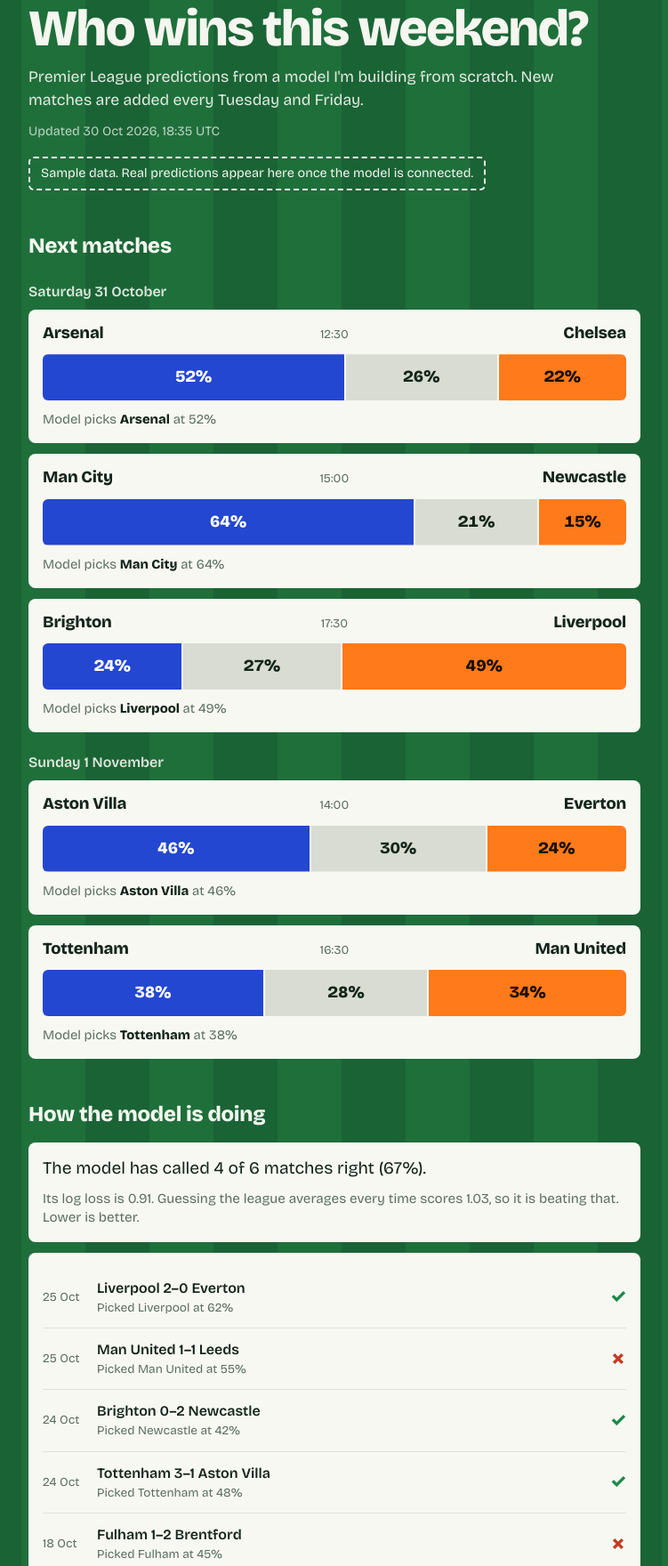
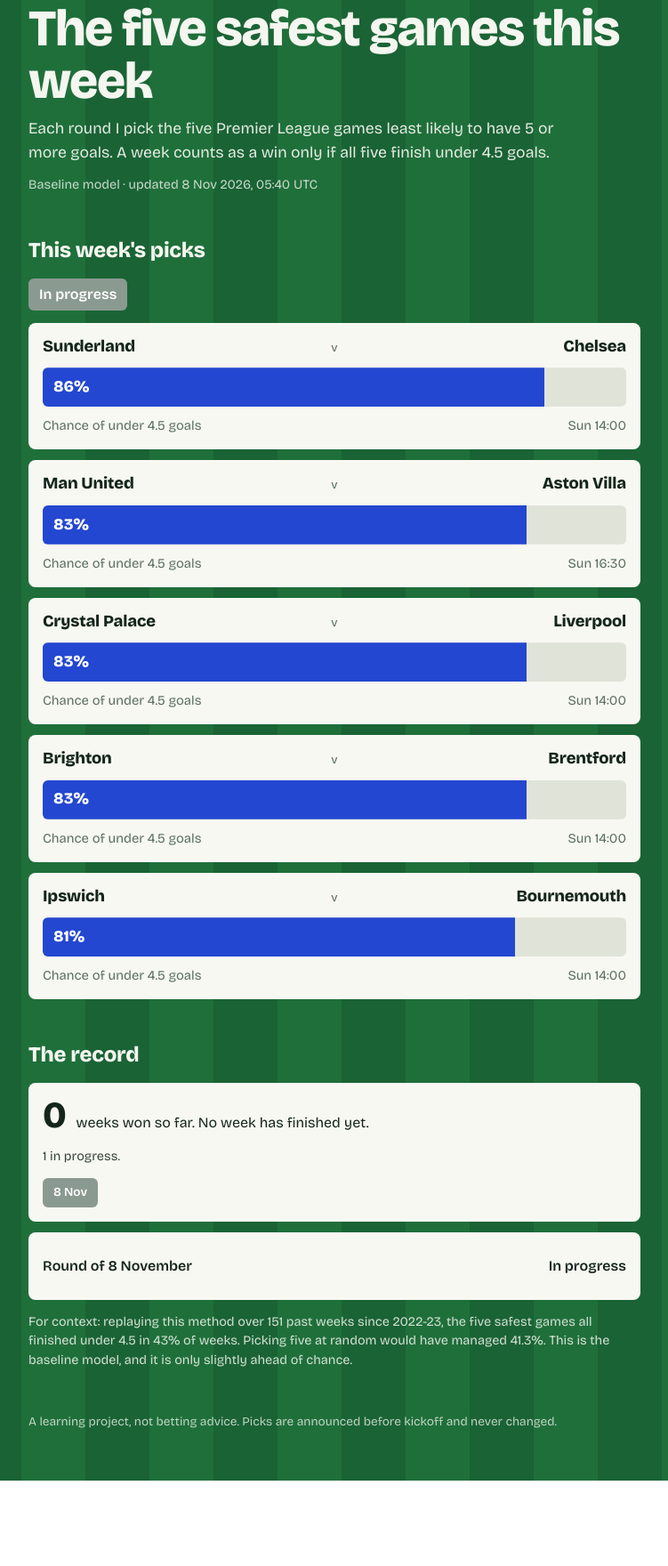
Before and after one commit to Imr-u/Project_soccer_prediction, a plain HTML site: page docs/index.htm in a window 1280 px wide. Shown: the part 37-1797 px from the top of the page at 89% size, without its empty margins (264-1015 px from the left). After the commit the page ends 1701 px from the top, so only its background shows below. Drawn offline with nearby package versions, Linux system fonts and the light colour scheme.

Commit message:
data: update title and content for safer game predictions

```diff
--- a/docs/index.htm
+++ b/docs/index.htm
@@ -3,169 +3,135 @@
 <head>
 <meta charset="utf-8">
 <meta name="viewport" content="width=device-width, initial-scale=1">
-<title>Premier League predictions</title>
+<title>The five safest games this week</title>
 <link rel="preconnect" href="https://fonts.googleapis.com">
 <link rel="preconnect" href="https://fonts.gstatic.com" crossorigin>
 <link href="https://fonts.googleapis.com/css2?family=Bricolage+Grotesque:opsz,wght@12..96,400;12..96,600;12..96,800&display=swap" rel="stylesheet">
 <style>
-:root{
-  --g1:#1f6f3b; --g2:#1a6335;
-  --paper:#f8f8f2; --ink:#14261b; --soft:#5b6f61; --line:#dde2d6;
-  --chalk:#f4f6ef;
-  --home:#2347d0; --draw:#d9dcd2; --away:#ff7a1a;
-  --ok:#1b8a4a; --bad:#c23b22;
-}
-@media (prefers-color-scheme: dark){
-  :root{
-    --g1:#124a29; --g2:#0f4024;
-    --paper:#0d2517; --ink:#eef3ea; --soft:#9db4a5; --line:#1d3d2a;
-    --draw:#3d5546; --ok:#5fd68c; --bad:#ff8a73;
-  }
-  .d{color:#eef3ea}
-}
+:root{--g1:#1f6f3b;--g2:#1a6335;--paper:#f8f8f2;--ink:#14261b;--soft:#5b6f61;--line:#dde2d6;--chalk:#f4f6ef;--blue:#2347d0;--track:#dfe3d8;--win:#1b8a4a;--loss:#c23b22;--wait:#8b9a90}
+@media (prefers-color-scheme:dark){:root{--g1:#124a29;--g2:#0f4024;--paper:#0d2517;--ink:#eef3ea;--soft:#9db4a5;--line:#1d3d2a;--track:#24402f;--win:#4fcf83;--loss:#ff8a73;--wait:#7d9486}}
 *{box-sizing:border-box}
-html{-webkit-text-size-adjust:100%}
-body{
-  margin:0; min-height:100vh;
-  font-family:"Bricolage Grotesque",system-ui,-apple-system,"Segoe UI",sans-serif;
-  font-size:16px; line-height:1.5; color:var(--chalk);
-  background:repeating-linear-gradient(90deg,var(--g1) 0 72px,var(--g2) 72px 144px);
-}
-main{max-width:720px; margin:0 auto; padding:40px 16px 56px}
-h1{font-size:clamp(2.2rem,8vw,3.6rem); line-height:1.02; font-weight:800; letter-spacing:-.025em; margin:0 0 12px}
-h2{font-size:1.5rem; font-weight:800; letter-spacing:-.01em; margin:44px 0 14px}
-h3{font-size:1rem; font-weight:600; margin:22px 0 8px; opacity:.9}
-.lede{max-width:34em; margin:0; font-size:1.1rem; opacity:.92}
-.updated{margin:10px 0 0; font-size:.9rem; opacity:.75}
-.sample{display:inline-block; margin:18px 0 0; padding:6px 12px; border:2px dashed var(--chalk); border-radius:6px; font-size:.9rem}
-.card{background:var(--paper); color:var(--ink); border-radius:8px; padding:16px; margin:0 0 12px}
-.teams{display:grid; grid-template-columns:1fr auto 1fr; gap:10px; align-items:baseline; margin-bottom:12px}
-.teams b{font-size:1.15rem; font-weight:800; letter-spacing:-.01em; line-height:1.15}
-.teams b:last-child{text-align:right}
-.teams time{font-size:.85rem; color:var(--soft)}
-.bar{display:flex; gap:2px; height:52px; border-radius:6px; overflow:hidden; animation:reveal .9s cubic-bezier(.2,.7,.2,1) both}
-.bar span{flex:var(--p) 1 0; min-width:0; display:flex; align-items:center; justify-content:center; font-weight:800; font-size:1.15rem; font-variant-numeric:tabular-nums}
-.h{background:var(--home); color:#fff}
-.d{background:var(--draw); color:var(--ink)}
-.a{background:var(--away); color:#1a0f00}
-.pick{margin:10px 0 0; font-size:.92rem; color:var(--soft)}
-.pick b{color:var(--ink)}
-.summary{font-size:1.2rem; line-height:1.4}
-.summary p{margin:0 0 10px}
-.summary p:last-child{margin:0; font-size:.95rem; color:var(--soft)}
-.row{display:grid; grid-template-columns:auto 1fr auto; gap:12px; align-items:center; padding:12px 0; border-top:1px solid var(--line)}
-.row:first-child{border-top:0}
-.row .when{font-size:.85rem; color:var(--soft); min-width:3.6em}
-.row .match{font-weight:600}
-.row .match small{display:block; font-weight:400; font-size:.85rem; color:var(--soft)}
-.mark{font-weight:800; font-size:1.3rem}
-.mark.yes{color:var(--ok)} .mark.no{color:var(--bad)}
-.note{padding:16px; border:2px dashed var(--chalk); border-radius:8px; opacity:.95}
-footer{margin-top:48px; font-size:.85rem; opacity:.75}
-@keyframes reveal{from{clip-path:inset(0 100% 0 0)} to{clip-path:inset(0)}}
-@media (prefers-reduced-motion: reduce){.bar{animation:none}}
-:focus-visible{outline:3px solid var(--away); outline-offset:2px}
+body{margin:0;min-height:100vh;font-family:"Bricolage Grotesque",system-ui,-apple-system,"Segoe UI",sans-serif;font-size:16px;line-height:1.5;color:var(--chalk);background:repeating-linear-gradient(90deg,var(--g1) 0 72px,var(--g2) 72px 144px)}
+main{max-width:720px;margin:0 auto;padding:40px 16px 56px}
+h1{font-size:clamp(2.2rem,8vw,3.6rem);line-height:1.02;font-weight:800;letter-spacing:-.025em;margin:0 0 12px}
+h2{font-size:1.5rem;font-weight:800;letter-spacing:-.01em;margin:44px 0 14px}
+.lede{max-width:34em;margin:0;font-size:1.1rem;opacity:.92}
+.meta{margin:12px 0 0;font-size:.9rem;opacity:.8}
+.card{background:var(--paper);color:var(--ink);border-radius:8px;padding:16px;margin:0 0 12px}
+.banner{display:inline-block;margin:0 0 14px;padding:6px 12px;border-radius:6px;font-weight:600;color:#fff;background:var(--wait)}
+.banner.won{background:var(--win)}.banner.lost{background:var(--loss)}
+.teams{display:grid;grid-template-columns:1fr auto 1fr;gap:10px;align-items:baseline;margin-bottom:12px}
+.teams b{font-size:1.15rem;font-weight:800;letter-spacing:-.01em;line-height:1.15}.teams b:last-child{text-align:right}
+.teams span{font-size:.85rem;color:var(--soft)}
+.track{height:44px;border-radius:6px;background:var(--track);overflow:hidden;animation:reveal .9s cubic-bezier(.2,.7,.2,1) both}
+.fill{display:flex;align-items:center;height:100%;padding-left:12px;background:var(--blue);color:#fff;font-weight:800;font-size:1.1rem}
+.sub{display:flex;justify-content:space-between;gap:12px;margin-top:10px;font-size:.92rem;color:var(--soft)}
+.res{font-weight:800}.res.under{color:var(--win)}.res.over{color:var(--loss)}
+.score{display:flex;align-items:baseline;gap:12px;flex-wrap:wrap}
+.score p{margin:0}.big{font-size:2.6rem;font-weight:800;line-height:1;letter-spacing:-.03em}
+.strip{display:flex;flex-wrap:wrap;gap:6px;margin:14px 0 0}
+.chip{min-width:62px;padding:6px 8px;border-radius:6px;text-align:center;font-size:.85rem;font-weight:600;color:#fff;background:var(--wait)}
+.chip.won{background:var(--win)}.chip.lost{background:var(--loss)}
+.chip.practice{background:transparent;color:var(--soft);border:2px dashed var(--soft)}
+details.week{border-top:1px solid var(--line);padding:10px 0}details.week:first-of-type{border-top:0}
+details.week summary{cursor:pointer;display:flex;justify-content:space-between;gap:12px;font-weight:600}
+.row{display:flex;justify-content:space-between;gap:12px;padding:6px 0 0;font-size:.95rem}
+.note{padding:16px;border:2px dashed var(--chalk);border-radius:8px}
+.small{font-size:.9rem;opacity:.85;margin:14px 0 0}
+footer{margin-top:48px;font-size:.85rem;opacity:.75}
+@keyframes reveal{from{clip-path:inset(0 100% 0 0)}to{clip-path:inset(0)}}
+@media (prefers-reduced-motion:reduce){.track{animation:none}}
+:focus-visible{outline:3px solid #ff7a1a;outline-offset:2px}
 </style>
 </head>
 <body>
 <main>
-  <h1>Who wins this weekend?</h1>
-  <p class="lede">Premier League predictions from a model I'm building from scratch. New matches are added every Tuesday and Friday.</p>
-  <p class="updated" id="updated"></p>
-  <div id="sample" class="sample" hidden>Sample data. Real predictions appear here once the model is connected.</div>
+  <h1>The five safest games this week</h1>
+  <p class="lede">Each round I pick the five Premier League games least likely to have 5 or more goals. A week counts as a win only if all five finish under 4.5 goals.</p>
+  <p class="meta" id="meta"></p>
 
-  <h2>Next matches</h2>
-  <div id="upcoming"><p class="note">Loading predictions…</p></div>
+  <h2 id="now-title">This week's picks</h2>
+  <div id="now"><p class="note">Loading…</p></div>
 
-  <h2>How the model is doing</h2>
+  <h2>The record</h2>
   <div id="record"></div>
 
-  <footer>Probabilities are estimates from a learning project, not betting advice.</footer>
+  <footer>A learning project, not betting advice. Picks are announced before kickoff and never changed.</footer>
 </main>
+<script>
+const $=s=>document.querySelector(s);
+const el=(t,c,x)=>{const e=document.createElement(t);if(c)e.className=c;if(x!=null)e.textContent=x;return e};
+const day=(iso,o)=>new Date(iso+"T12:00:00Z").toLocaleDateString("en-GB",{timeZone:"UTC",...o});
+const pc=p=>Math.round(p*100);
+const LABEL={won:"Won, +1",lost:"Lost",pending:"In progress",void:"Void"};
+const counted=w=>w.counted!==false;
+const fs=s=>s.replace("-","–");
+const mark=p=>p.result==="pending"?el("span",null,day(p.date,{weekday:"short"})+" "+p.time):
+  p.result==="void"?el("span",null,"Postponed"):
+  el("span","res "+p.result,(p.result==="under"?"✓ ":"✗ ")+fs(p.score));
 
-<script>
-const $ = s => document.querySelector(s);
-const el = (tag, cls, text) => { const e = document.createElement(tag); if (cls) e.className = cls; if (text != null) e.textContent = text; return e; };
-const pc = p => Math.round(p * 100);
-const day = (iso, opts) => new Date(iso + "T12:00:00Z").toLocaleDateString("en-GB", { timeZone: "UTC", ...opts });
-const load = async f => { const r = await fetch(f, { cache: "no-store" }); if (!r.ok) throw new Error(f); return r.json(); };
-
-function pickOf(m) {
-  const best = Math.max(m.p_home, m.p_draw, m.p_away);
-  if (best === m.p_home) return { key: "H", label: m.home, p: best };
-  if (best === m.p_away) return { key: "A", label: m.away, p: best };
-  return { key: "D", label: "a draw", p: best };
+function pickCard(p){
+  const c=el("article","card"),t=el("div","teams");
+  t.append(el("b",null,p.home),el("span",null,"v"),el("b",null,p.away));
+  const tr=el("div","track"),f=el("div","fill",pc(p.p_under)+"%");
+  f.style.width=Math.max(pc(p.p_under),12)+"%";tr.append(f);
+  const sub=el("div","sub");sub.append(el("span",null,"Chance of under 4.5 goals"),mark(p));
+  c.append(t,tr,sub);return c;
 }
 
-function bar(m) {
-  const b = el("div", "bar");
-  [["h", m.p_home], ["d", m.p_draw], ["a", m.p_away]].forEach(([cls, p]) => {
-    const s = el("span", cls, p >= 0.08 ? pc(p) + "%" : "");
-    s.style.setProperty("--p", p);
-    s.title = pc(p) + "%";
-    b.append(s);
-  });
-  return b;
+function renderNow(w){
+  const box=$("#now");box.replaceChildren();
+  if(!w){box.append(el("p","note","The first picks appear here after the next Tuesday or Friday update."));return;}
+  $("#now-title").textContent=w.status==="pending"?"This week's picks":"Latest picks";
+  box.append(el("p","banner "+w.status,LABEL[w.status]+(counted(w)?"":" · practice week")));
+  if(!counted(w))box.append(el("p","small","Only these five games were left when the picks went out, so there was no choice to make. This week isn't counted in the record."));
+  w.picks.forEach(p=>box.append(pickCard(p)));
 }
 
-function renderUpcoming(data) {
-  const box = $("#upcoming"); box.replaceChildren();
-  if (!data.fixtures.length) {
-    box.append(el("p", "note", "No upcoming matches right now. The next batch usually appears on Tuesday or Friday."));
-    return;
+function renderRecord(d){
+  const box=$("#record");box.replaceChildren();
+  const ws=d.weeks.filter(counted);
+  const won=ws.filter(w=>w.status==="won").length,lost=ws.filter(w=>w.status==="lost").length;
+  const fin=won+lost,wait=ws.filter(w=>w.status==="pending").length;
+  const card=el("div","card"),s=el("div","score");
+  s.append(el("span","big",String(won)),el("p",null,fin?`${won===1?"week":"weeks"} won out of ${fin} finished (${pc(won/fin)}%)`:"weeks won so far. No week has finished yet."));
+  card.append(s);
+  if(wait)card.append(el("p","small",`${wait} in progress.`));
+  const strip=el("div","strip");
+  d.weeks.slice().reverse().forEach(w=>{
+    const label=day(w.picks[0].date,{day:"numeric",month:"short"});
+    const ch=el("span","chip "+(counted(w)?w.status:"practice"),w.status==="won"&&counted(w)?label+" +1":label);
+    ch.title=LABEL[w.status];strip.append(ch);
+  });
+  card.append(strip);box.append(card);
+
+  const list=el("div","card");
+  d.weeks.forEach(w=>{
+    const dt=el("details","week"),sm=el("summary");
+    sm.append(el("span",null,"Round of "+day(w.picks[0].date,{day:"numeric",month:"long"})),el("span",null,LABEL[w.status]+(counted(w)?"":" (practice)")));
+    dt.append(sm);
+    w.picks.forEach(p=>{const r=el("div","row");r.append(el("span",null,p.home+" v "+p.away),mark(p));dt.append(r);});
+    list.append(dt);
+  });
+  box.append(list);
+
+  const bt=d.backtest;
+  if(bt){
+    const since=bt.since.replace(/^(\d{4})-\d{2}(\d{2})$/,"$1-$2");
+    box.append(el("p","small",`For context: replaying this method over ${bt.weeks} past weeks since ${since}, the five safest games all finished under 4.5 in ${bt.model_weeks_won_pct}% of weeks. Picking five at random would have managed ${bt.random_weeks_won_pct}%. This is the baseline model, and it is only slightly ahead of chance.`));
   }
-  let last = "";
-  data.fixtures.forEach(m => {
-    if (m.date !== last) { box.append(el("h3", null, day(m.date, { weekday: "long", day: "numeric", month: "long" }))); last = m.date; }
-    const card = el("article", "card");
-    const t = el("div", "teams");
-    t.append(el("b", null, m.home), el("time", null, m.time || "v"), el("b", null, m.away));
-    const pk = pickOf(m);
-    const line = el("p", "pick"); line.append("Model picks ", el("b", null, pk.label), " at " + pc(pk.p) + "%");
-    card.append(t, bar(m), line);
-    box.append(card);
-  });
 }
 
-function renderRecord(h) {
-  const box = $("#record"); box.replaceChildren();
-  const s = h.summary;
-  if (!s || !s.matches) {
-    box.append(el("p", "note", "No scored predictions yet. Results appear here after the first predicted matches are played."));
-    return;
+(async()=>{
+  try{
+    const r=await fetch("picks.json",{cache:"no-store"});if(!r.ok)throw 0;
+    const d=await r.json();
+    if(d.generated)$("#meta").textContent="Baseline model · updated "+new Date(d.generated).toLocaleString("en-GB",{dateStyle:"medium",timeStyle:"short",timeZone:"UTC"})+" UTC";
+    renderNow(d.weeks[0]);
+    d.weeks.length?renderRecord(d):$("#record").replaceChildren(el("p","note","No weeks recorded yet."));
+  }catch(e){
+    $("#now").replaceChildren(el("p","note","Couldn't load the picks. Refresh the page in a minute."));
   }
-  const right = Math.round(s.hit_rate * s.matches);
-  const sum = el("div", "card summary");
-  sum.append(el("p", null, `The model has called ${right} of ${s.matches} matches right (${pc(s.hit_rate)}%).`));
-  const beating = s.log_loss < s.baseline_log_loss;
-  sum.append(el("p", null, `Its log loss is ${s.log_loss.toFixed(2)}. Guessing the league averages every time scores ${s.baseline_log_loss.toFixed(2)}, so it is ${beating ? "beating" : "not yet beating"} that. Lower is better.`));
-  box.append(sum);
-
-  const list = el("div", "card");
-  h.matches.forEach(m => {
-    const pk = pickOf(m), ok = pk.key === m.result;
-    const row = el("div", "row");
-    const mt = el("div", "match", `${m.home} ${m.score.replace("-", "–")} ${m.away}`);
-    mt.append(el("small", null, `Picked ${pk.label} at ${pc(pk.p)}%`));
-    const mark = el("span", "mark " + (ok ? "yes" : "no"), ok ? "✓" : "✗");
-    mark.setAttribute("aria-label", ok ? "Correct" : "Wrong");
-    row.append(el("span", "when", day(m.date, { day: "numeric", month: "short" })), mt, mark);
-    list.append(row);
-  });
-  box.append(list);
-}
-
-(async () => {
-  try {
-    const p = await load("predictions.json");
-    renderUpcoming(p);
-    if (p.generated) $("#updated").textContent = "Updated " + new Date(p.generated).toLocaleString("en-GB", { dateStyle: "medium", timeStyle: "short", timeZone: "UTC" }) + " UTC";
-    if (p.model === "sample-data") $("#sample").hidden = false;
-  } catch (e) {
-    $("#upcoming").replaceChildren(el("p", "note", "Couldn't load predictions. Refresh the page in a minute."));
-  }
-  try { renderRecord(await load("history.json")); }
-  catch (e) { $("#record").replaceChildren(el("p", "note", "Couldn't load the track record. Refresh the page in a minute.")); }
 })();
 </script>
 </body>
```
